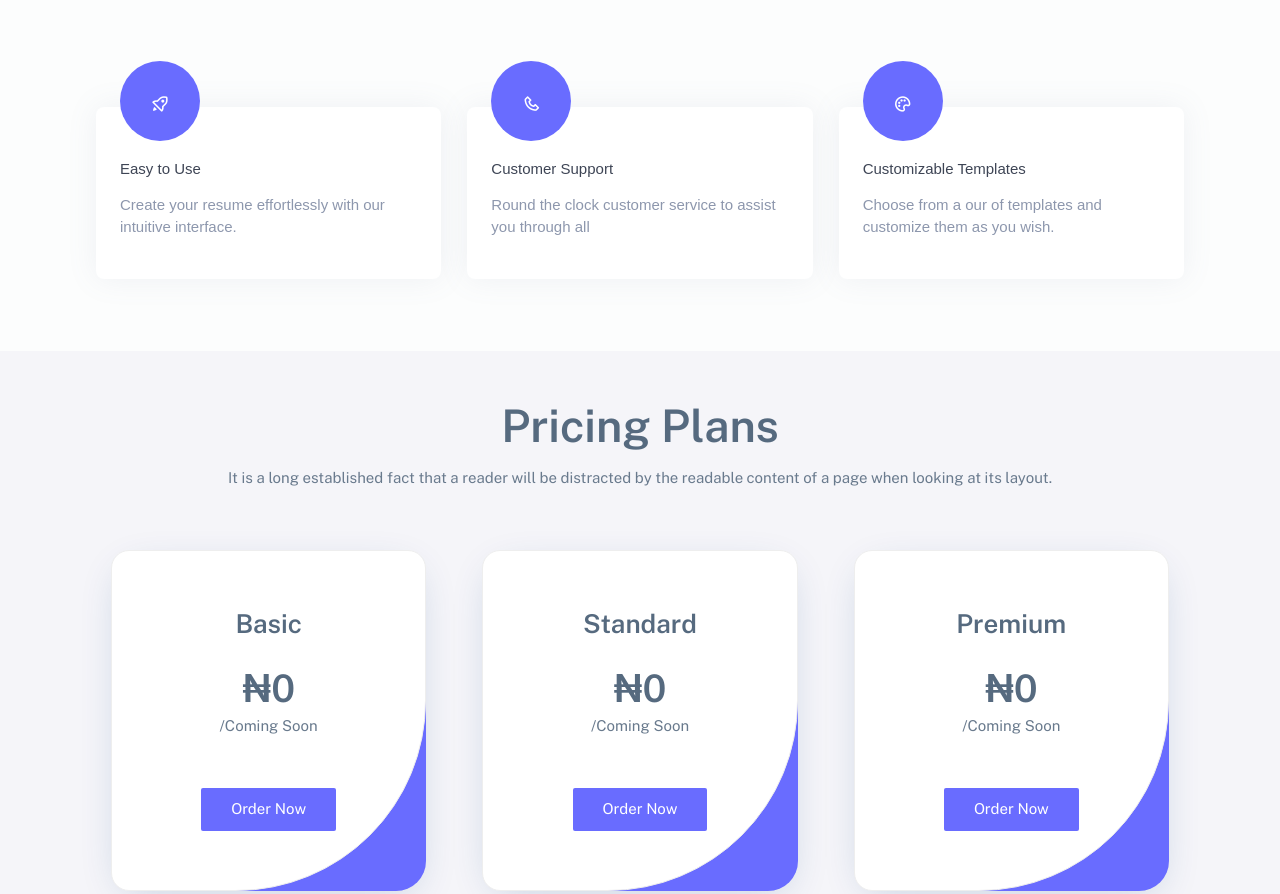
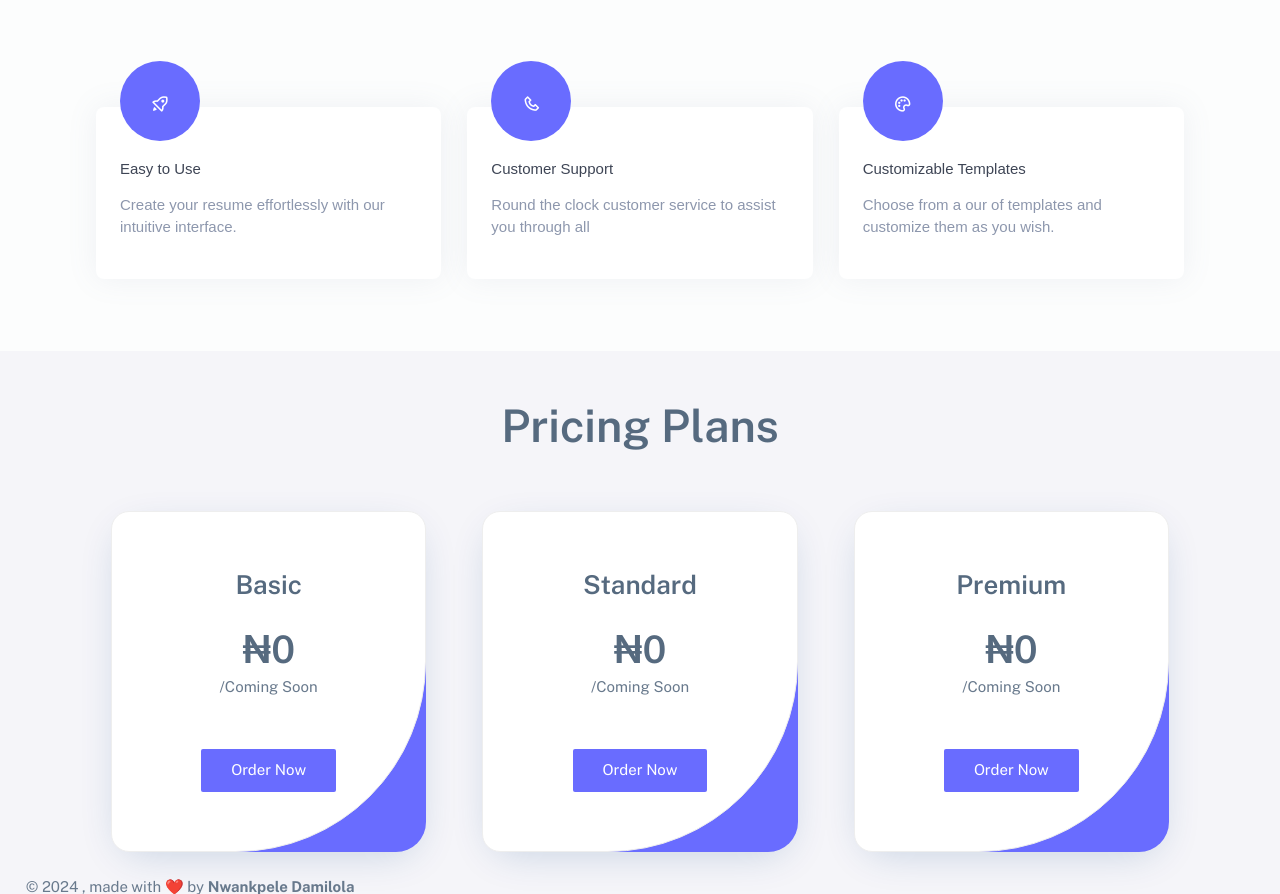
Before and after one commit to lohun/nresumes, a Flask app: page / in a window 1280 px wide. Shown: the part 750-1644 px from the top of the page. Run offline with Flask 3, Linux system fonts and the light colour scheme; parts of the project's set-up code (start-up, migrations or seed data) failed here and were passed over; some libraries are stand-ins or nearby versions.

Commit message:
Update landing.html

```diff
--- a/website/templates/landing.html
+++ b/website/templates/landing.html
@@ -343,8 +343,6 @@
     <div class="container">
       <div class="section-title text-center">
         <h2>Pricing Plans</h2>
-        <p>It is a long established fact that a reader will be distracted by the readable content of a page when looking
-          at its layout.</p>
       </div>
       <div class="row text-center">
         <div class="col-lg-4 col-sm-6 col-xs-12 mb-3 wow fadeInUp" data-wow-duration="1s" data-wow-delay="0.1s"
```
